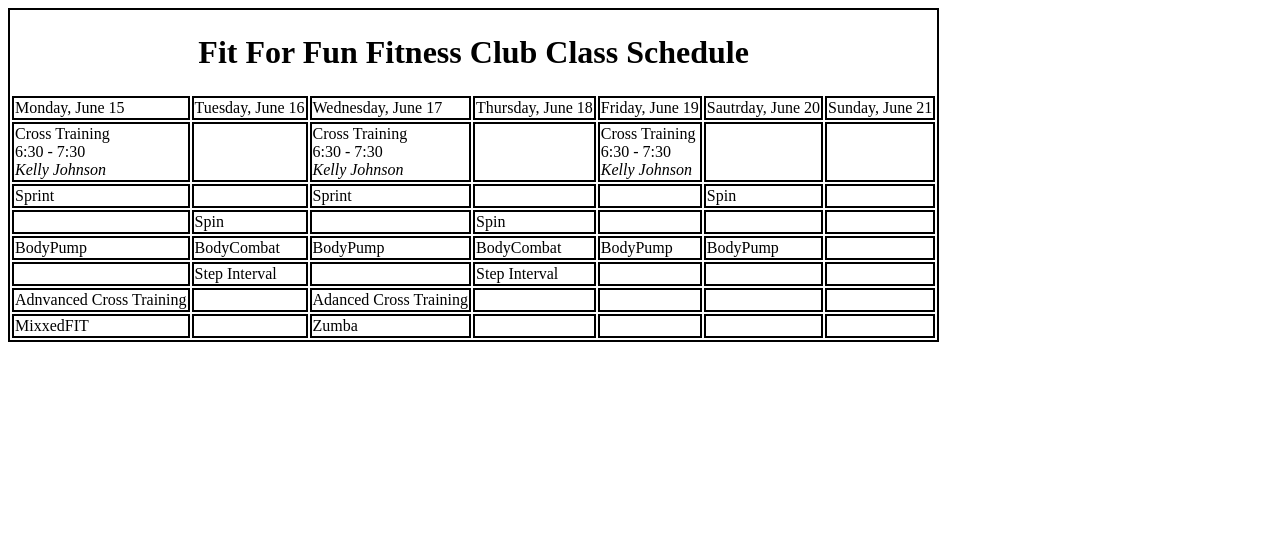
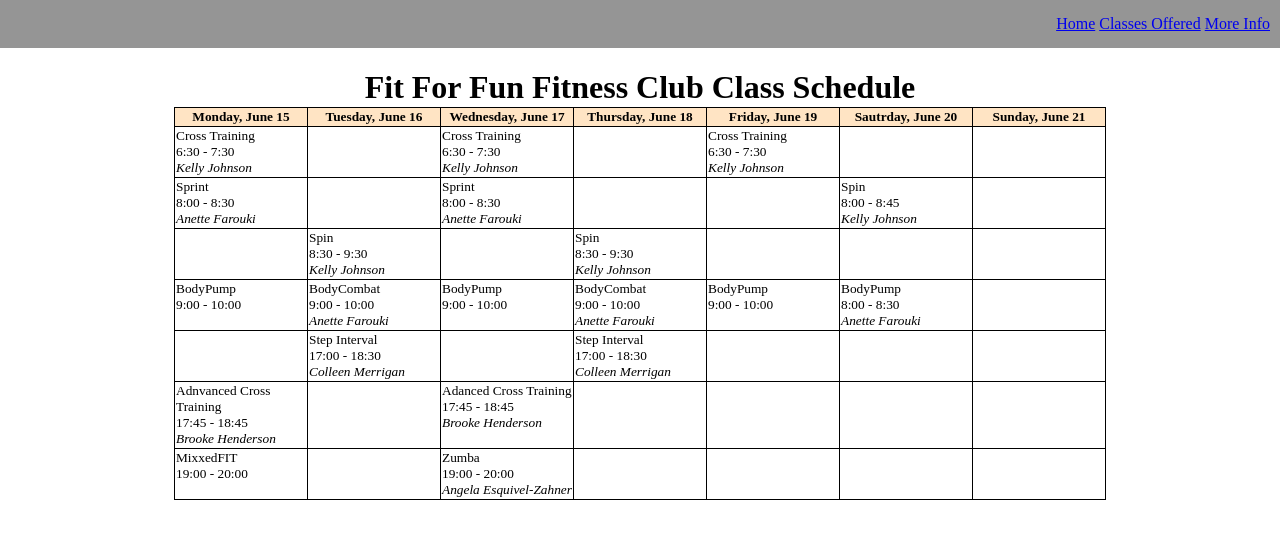
Before and after one commit to kiwalk8/walkerfitforfun, a plain HTML site: page classes.html in a window 1280 px wide. Drawn offline with Linux system fonts and the light colour scheme.

Commit message:
some styling

```diff
--- a/classes.html
+++ b/classes.html
@@ -1,17 +1,27 @@
 <!DOCTYPE html>
 <html lang="en">
+
 <head>
     <meta charset="UTF-8">
     <meta name="viewport" content="width=device-width, initial-scale=1.0">
     <title>4F Club Schedule</title>
     <link rel="stylesheet" href="styles.css">
 </head>
+
 <body>
+    <nav>
+        <a href="index.html">Home</a>
+        <a href="classes.html">Classes Offered</a>
+        <a href="info.html">More Info</a>
+    </nav>
+
     <table>
-        <th colspan="7">
-            <h1>Fit For Fun Fitness Club Class Schedule</h1>
-        </th>
         <tr>
+            <th colspan="7">
+                Fit For Fun Fitness Club Class Schedule
+            </th>
+        </tr>
+        <tr id="days">
             <td>Monday, June 15</td>
             <td>Tuesday, June 16</td>
             <td>Wednesday, June 17</td>
@@ -30,59 +40,94 @@
             </td>
             <td></td>
             <td>Cross Training
-                <br>6:30 - 7:30 <br> <em>Kelly Johnson</em></td>
+                <br>6:30 - 7:30 <br> <em>Kelly Johnson</em>
+            </td>
             <td></td>
             <td></td>
         </tr>
         <tr>
-            <td>Sprint</td>
+            <td>Sprint
+                <br>8:00 - 8:30 <br> <em>Anette Farouki</em>
+            </td>
             <td></td>
-            <td>Sprint</td>
+            <td>Sprint
+                <br>8:00 - 8:30 <br> <em>Anette Farouki</em>
+            </td>
             <td></td>
             <td></td>
-            <td>Spin</td>
+            <td>Spin
+                <br>8:00 - 8:45 <br> <em>Kelly Johnson</em>
+            </td>
             <td></td>
         </tr>
         <tr>
             <td></td>
-            <td>Spin</td>
+            <td>Spin
+                <br>8:30 - 9:30 <br> <em>Kelly Johnson</em>
+            </td>
             <td></td>
-            <td>Spin</td>
+            <td>Spin
+                <br>8:30 - 9:30 <br> <em>Kelly Johnson</em>
+            </td>
             <td></td>
             <td></td>
             <td></td>
         </tr>
         <tr>
-            <td>BodyPump</td>
-            <td>BodyCombat</td>
-            <td>BodyPump</td>
-            <td>BodyCombat</td>
-            <td>BodyPump</td>
-            <td>BodyPump</td>
+            <td>BodyPump
+                <br>9:00 - 10:00 <br>
+            </td>
+            <td>BodyCombat
+                <br>9:00 - 10:00 <br> <em>Anette Farouki</em>
+            </td>
+            <td>BodyPump
+                <br>9:00 - 10:00<br>
+            </td>
+            <td>BodyCombat
+                <br>9:00 - 10:00 <br> <em>Anette Farouki</em>
+            </td>
+            <td>BodyPump
+                <br>9:00 - 10:00 <br>
+            </td>
+            <td>BodyPump
+                <br>8:00 - 8:30 <br> <em>Anette Farouki</em>
+            </td>
             <td></td>
         </tr>
         <tr>
             <td></td>
-            <td>Step Interval</td>
+            <td>Step Interval
+                <br>17:00 - 18:30 <br> <em>Colleen Merrigan</em>
+            </td>
             <td></td>
-            <td>Step Interval</td>
+            <td>Step Interval
+                <br>17:00 - 18:30 <br> <em>Colleen Merrigan</em>
+            </td>
             <td></td>
             <td></td>
             <td></td>
         </tr>
         <tr>
-            <td>Adnvanced Cross Training</td>
+            <td>Adnvanced Cross Training
+                <br>17:45 - 18:45 <br> <em>Brooke Henderson</em>
+            </td>
             <td></td>
-            <td>Adanced Cross Training</td>
+            <td>Adanced Cross Training
+                <br>17:45 - 18:45 <br> <em>Brooke Henderson</em>
+            </td>
             <td></td>
             <td></td>
             <td></td>
             <td></td>
         </tr>
         <tr>
-            <td>MixxedFIT</td>
+            <td>MixxedFIT
+                <br>19:00 - 20:00 <br>
+            </td>
             <td></td>
-            <td>Zumba</td>
+            <td>Zumba
+                <br>19:00 - 20:00 <br> <em>Angela Esquivel-Zahner</em>
+            </td>
             <td></td>
             <td></td>
             <td></td>
@@ -91,4 +136,5 @@
 
     </table>
 </body>
+
 </html>
--- a/info.html
+++ b/info.html
@@ -5,9 +5,16 @@
     <meta charset="UTF-8">
     <meta name="viewport" content="width=device-width, initial-scale=1.0">
     <title>Request More Info</title>
+    <link rel="stylesheet" href="styles.css">
 </head>
 
 <body>
+    <nav>
+        <a href="index.html">Home</a>
+        <a href="classes.html">Classes Offered</a>
+        <a href="info.html">More Info</a>
+    </nav>
+
     <form method="get" action="thankyou-2.html">
         <label for="fname">First Name:</label>
         <input type="text" name="fname" id="fname">
@@ -16,7 +23,7 @@
         <label for="email">Email:</label>
         <input type="email" id="email">
         <label for="phone">Phone Number:</label>
-        <input type="phone" name="phone" id="phone">
+        <input type="tel" name="phone" id="phone">
         <label for="reach">Best way to reach you:</label>
         <select id="reach" name="reach">
             <option value="email">Email</option>
@@ -27,9 +34,9 @@
         </select>
         <p>Preferred Time:</p>
         <input type="radio" name="time" id="am">
-        <label for="time">AM</label>
+        <label for="am">AM</label>
         <input type="radio" name="time" id="pm">
-        <label for="time">PM</label>
+        <label for="pm">PM</label>
 
         <p>Classes of Interest:</p>
         <input type="checkbox" name="xtrain" id="xtrain">
@@ -44,7 +51,7 @@
         <input type="checkbox" name="bodyp" id="bodyp">
         <label for="bodyp">Cross Training</label>
 
-        <input type="checkbox" name="bodyc" id="xbodyc">
+        <input type="checkbox" name="bodyc" id="bodyc">
         <label for="bodyc">Body Combat</label>
 
         <input type="checkbox" name="step" id="step">
@@ -59,7 +66,8 @@
         <input type="checkbox" name="zumba" id="zumba">
         <label for="zumba">Zumba</label>
 
-<!-- addtl fields here -->
+        <!-- addtl fields here, make required -->
+        <input type="submit">
     </form>
 </body>
 
--- a/styles.css
+++ b/styles.css
@@ -1,5 +1,35 @@
 table, tr, td {
-    border: 2px;
+    border-collapse: collapse;
+    font-size: 10pt;
+    margin: auto;
+    margin-top: 20px;
+}
+
+#days {
+    text-align: center;
+    font-weight: bold;
+    background-color: bisque;
+}
+
+td {
+    width: 130px;
+    vertical-align: top;
+    border: 1pt;
     border-style: solid;
-    border-color: black;
 }
+
+th {
+    font-size: 24pt;
+}
+
+nav {
+    text-align: right;
+    padding-bottom: 15px;
+    padding-top: 15px;
+    padding-right: 10px;
+    background-color: rgb(149, 149, 149);
+}
+
+body {
+    margin: 0px;
+}
```
Also changed, not shown: index.html (+5 -1 lines).
